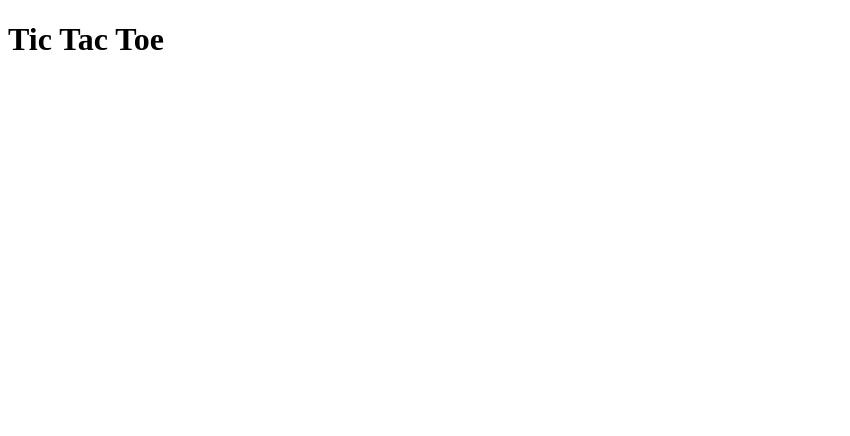
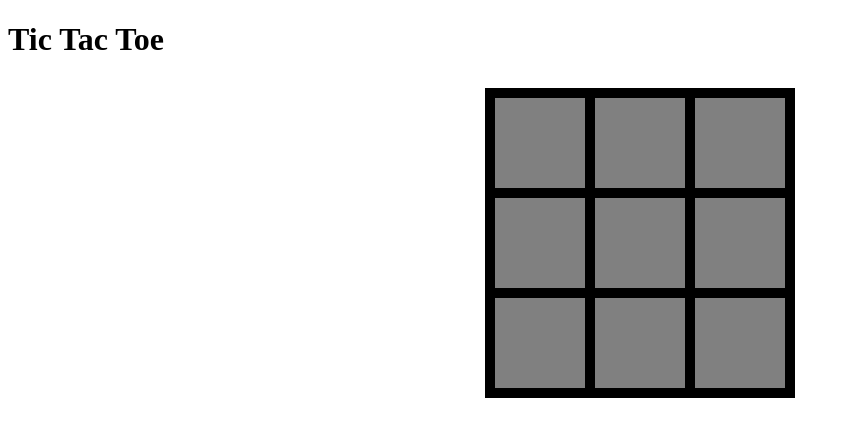
Before and after one commit to j-corp-25/W9D2, a website with bundled scripts: page Lecture_Projects/Tic-Tac-Toe/index.html in a window 1280 px wide. Shown: the whole page, without its empty margins (0-850 px from the left). Built offline with nearby package versions, Linux system fonts and the light colour scheme.

Commit message:
add grid

```diff
--- a/Lecture_Projects/Tic-Tac-Toe/src/index.js
+++ b/Lecture_Projects/Tic-Tac-Toe/src/index.js
@@ -2,5 +2,10 @@ import Game from '../ttt_node/game';
 import View from './ttt-view';
 
 document.addEventListener("DOMContentLoaded", () => {
-  // Your code here
+  const game = new Game();
+
+  const container = document.querySelector('.ttt');
+
+  const view = new View(game, container);
+  view.setupBoard();
 });
--- a/Lecture_Projects/Tic-Tac-Toe/src/ttt-view.js
+++ b/Lecture_Projects/Tic-Tac-Toe/src/ttt-view.js
@@ -1,8 +1,22 @@
 class View {
   constructor(game, el) {
+    this.game = game;
+    this.el = el;
   }
 
   setupBoard() {
+    const ul = document.createElement('ul');
+
+    for (let i = 0; i < 3; i++) {
+      for (let j = 0; j < 3; j++) {
+        const li = document.createElement('li');
+        const pos = [i, j];
+        li.dataset.pos = JSON.stringify(pos);
+        ul.appendChild(li);
+      }
+    }
+
+    this.el.appendChild(ul);
   }
 
   handleClick(e) {
--- a/Lecture_Projects/Tic-Tac-Toe/ttt.css
+++ b/Lecture_Projects/Tic-Tac-Toe/ttt.css
@@ -1 +1,22 @@
 /* Your code here */
+.ttt ul {
+  display: flex;
+  flex-wrap: wrap;
+  margin: 30px auto;
+  width: 300px;
+  border: 5px solid black;
+  list-style: none;
+  padding-left: 0;
+}
+
+.ttt li {
+  width: 90px;
+  height: 90px;
+  border: 5px solid black;
+  background: gray;
+  cursor: pointer;
+}
+
+li:hover {
+  background: yellow;
+}
```
